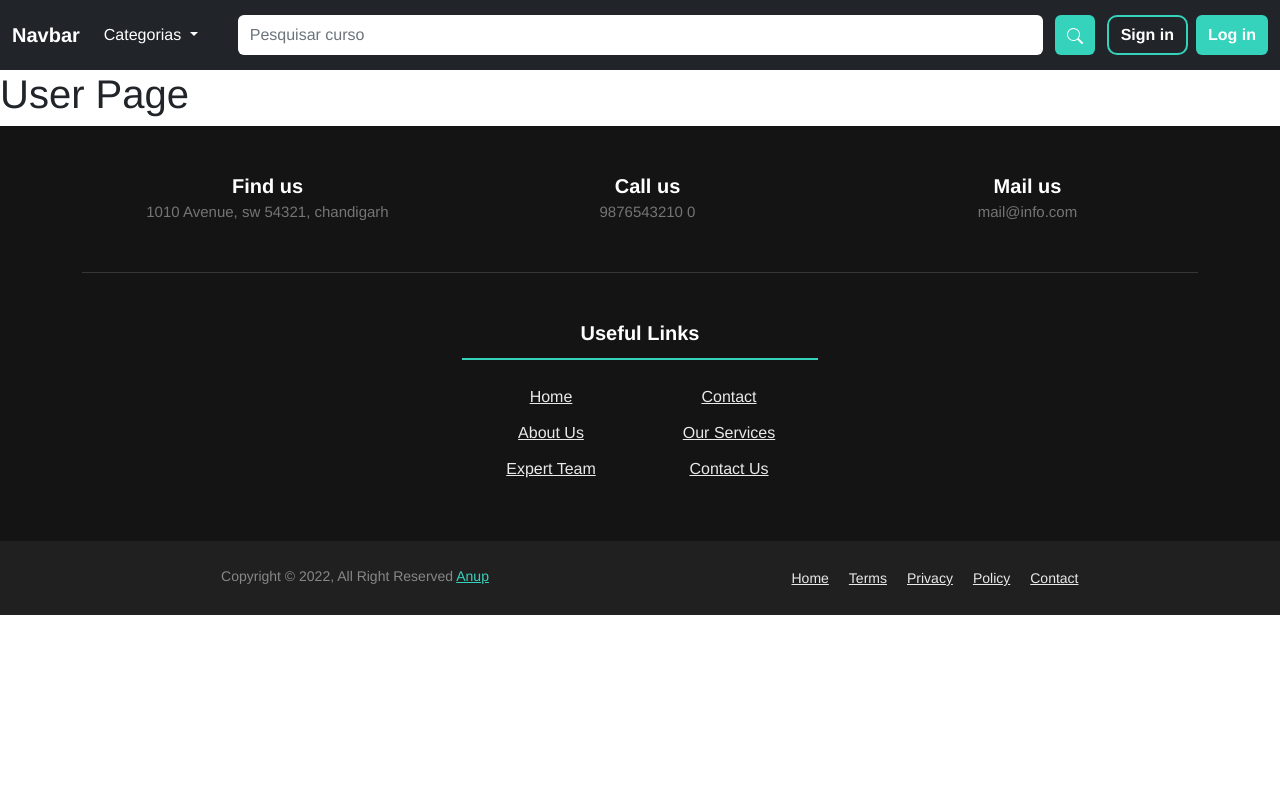
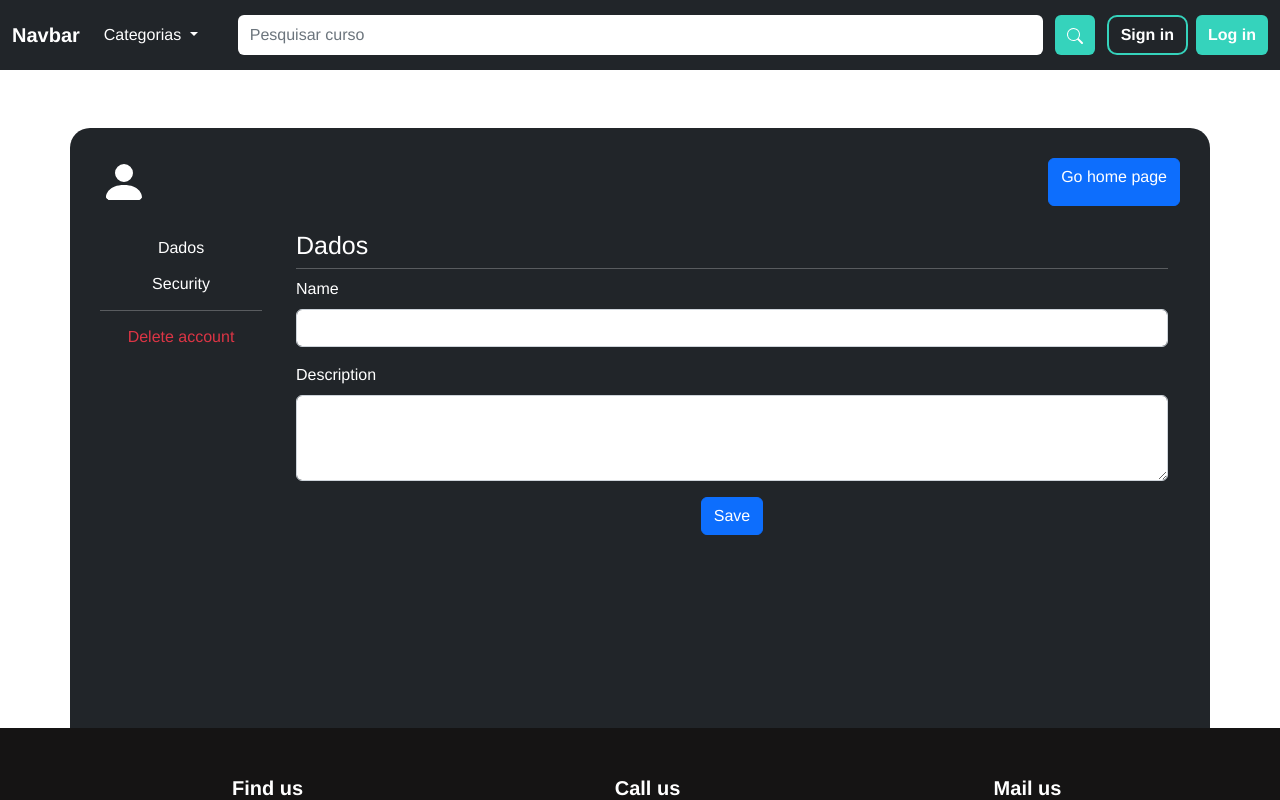
Before and after one commit to Gabriel872/projetoFinal, a Vue app in the folder front_end/: page /user in a window 1280 px wide. Shown: the top 800 px of the page. Built offline with nearby package versions, Linux system fonts and the light colour scheme.

Commit message:
Tela de usuario

```diff
--- a/front_end/src/components/Navbar.vue
+++ b/front_end/src/components/Navbar.vue
@@ -88,6 +88,9 @@ export default {
       login: localStorage.getItem("login"),
       role: localStorage.getItem("userRole")
     }
+  },
+  beforeMount(){
+    // this.login = true;
   },
   methods: {
     logIn() {
--- a/front_end/src/views/LoginView.vue
+++ b/front_end/src/views/LoginView.vue
@@ -23,11 +23,11 @@
                 <input v-on:click="validCredentials()" type="submit" value="Log in" class="btn btn-primary btn-login">
               </div>
               <div class="options">
-                <router-link class="nav-link login-link" to="/instructor" role="button" aria-expanded="false">
+                <router-link class="nav-link login-link" to="/signup" role="button" aria-expanded="false">
                   Register
                 </router-link>
                 <router-link class="nav-link login-link" to="/instructor" role="button" aria-expanded="false">
-                  Forget password
+                  Forgot password
                 </router-link>
               </div>
             </form>
--- a/front_end/src/views/SignUpView.vue
+++ b/front_end/src/views/SignUpView.vue
@@ -113,13 +113,17 @@ export default {
         var valid = this.validEmail(this.obj_register.user_email);
         if (valid) {
           this.register();
-          // this.goHomeView();
+          if (localStorage.getItem("login")) {
+            this.goHomeView();
+          }
         }
       }
     },
     async register() {
       this.obj_register.user_role = "user"
-      await fetch("https://localhost:7114/api/Cadastro", {
+      this.obj_register.user_description = "Description..."
+
+      await fetch(`https://localhost:7114/api/Cadastro`, {
         method: "post",
         headers: {
           "Accept": "application/json",
@@ -131,10 +135,16 @@ export default {
       localStorage.removeItem("login");
       localStorage.removeItem("userRole");
       localStorage.removeItem("userId");
+      localStorage.removeItem("userName");
+      localStorage.removeItem("userEmail")
+      localStorage.removeItem("userDescription");
 
       localStorage.setItem("login", true);
       localStorage.setItem("userRole", this.obj_register.user_role);
       localStorage.setItem("userId", this.obj_register.id_user);
+      localStorage.setItem("userName", this.obj_register.user_name);
+      localStorage.setItem("userEmail", this.obj_register.user_email);
+      localStorage.setItem("userDescription", this.obj_register.user_description);
     },
     validEmail(input) {
       var validRegex = /^[a-zA-Z0-9.!#$%&'*+/=?^_`{|}~-]+@[a-zA-Z0-9-]+\.[a-zA-Z0-9-]+$/;
--- a/front_end/src/views/UserView.vue
+++ b/front_end/src/views/UserView.vue
@@ -1,15 +1,194 @@
 <template>
   <div class="view">
-    <section>
-      <h1>User Page</h1>
+    <section class="container"
+      style="padding: 30px; background-color: #212529; margin-top: 8rem; height:600px; border-radius: 20px 20px 0px 0px; color: white;">
+      <div class="row mb-2 mb-custom">
+        <div class="flex flex-header">
+          <div class="flex perfil">
+            <svg xmlns="http://www.w3.org/2000/svg" size="48" width="48" height="48" fill="currentColor"
+              class="bi bi-person-fill avatar" viewBox="0 0 16 16">
+              <path d="M3 14s-1 0-1-1 1-4 6-4 6 3 6 4-1 1-1 1H3zm5-6a3 3 0 1 0 0-6 3 3 0 0 0 0 6z" />
+            </svg>
+            <div class="">
+              <h1 style="font-size: 25px; margin-bottom:0px;">{{user_name}}</h1>
+              <p style="margin-bottom:0px;">{{user_role}}</p>
+            </div>
+          </div>
+          <router-link class="btn btn-primary" style="" to="/">
+            Go home page
+          </router-link>
+        </div>
+      </div>
+      <div class="row">
+        <div class="col-2" style="padding-right:10px;">
+          <div>
+            <button v-on:click="option = 0" class="btn btn-primary btn-custom"
+              style="display:block; width: 100%;">Dados</button>
+            <button v-on:click="option = 1" class="btn btn-primary btn-custom"
+              style="display:block; width: 100%;">Security</button>
+            <hr>
+            <button v-on:click="confirmDeleteAccount()" class="btn btn-danger btn-custom"
+              style="display:block; width: 100%;">Delete account</button>
+          </div>
+        </div>
+        <div class="col-10">
+          <div v-if="option == 0" class="container-fluid" style="">
+            <div class="row">
+              <h1 class="title" style="font-size: 25px;">Dados</h1>
+            </div>
+            <hr>
+            <div class="row">
+              <div class="mb-3">
+                <label for="nameFormControlInput1" class="form-label">Name</label>
+                <input v-model="obj_user.user_name" type="text" class="form-control" id="nameFormControlInput1"
+                  :placeholder="user_name">
+              </div>
+              <div class="mb-3">
+                <label for="exampleFormControlTextarea1" class="form-label">Description</label>
+                <textarea v-model="obj_user.user_description" class="form-control" id="exampleFormControlTextarea1"
+                  rows="3" :placeholder="user_description"></textarea>
+              </div>
+            </div>
+          </div>
+          <div v-if="option == 1" class="container-fluid" style="">
+            <div class="row">
+              <h1 class="title" style="font-size: 25px;">Security</h1>
+            </div>
+            <hr>
+            <div class="row">
+              <div class="mb-3">
+                <label for="passwordFormControlInput1" class="form-label">Password</label>
+                <input v-model="obj_user.user_password" type="text" class="form-control"
+                  id="passwordFormControlInput1" :placeholder="user_password">
+              </div>
+              <div class="mb-3">
+                <label for="emailFormControlnput1" class="form-label">Email</label>
+                <input v-model="obj_user.user_email" type="email" class="form-control" id="emailFormControlnput1"
+                  :placeholder="user_email">
+              </div>
+            </div>
+          </div>
+          <div class="container-fluid">
+            <div class="row">
+              <div class="container-fluid flex" style="justify-content: center;">
+                <button v-on:click="updateUser()" class="btn btn-primary" style="padding: 10px>">Save</button>
+              </div>
+            </div>
+          </div>
+        </div>
+      </div>
     </section>
   </div>
 </template>
 
 <script>
 
+export default {
+  data() {
+    return {
+      option: 0,
+      obj_user: {},
+      id_user: localStorage.getItem("userId"),
+      user_name: localStorage.getItem("userName"),
+      user_email: localStorage.getItem("userEmail"),
+      user_role: localStorage.getItem("userRole"),
+      user_description: localStorage.getItem("userDescription")
+    }
+  },
+  methods: {
+    confirmDeleteAccount() {
+      var a = confirm("Deseja deletar a conta?");
+
+      if (a) {
+        this.deleteAccount();
+      }
+
+    },
+    async deleteAccount() {
+      await fetch(``, {
+        method: "DELETE",
+        headers: {
+          "Accept": "application/json",
+          "Content-Type": "application/json"
+        }
+      });
+    },
+    async updateUser() {
+      await fetch(``, {
+        method: "PUT",
+        headers: {
+          "Accept": "application/json",
+          "Content-Type": "application/json"
+        },
+        body: JSON.stringify(this.obj_user)
+      });
+    }
+  }
+}
 </script>
 
 <style scouped>
+.flex-header {
+  justify-content: space-between;
+}
 
+.flex {
+  display: flex;
+}
+
+.perfil {
+  align-items: center;
+}
+
+.avatar {
+  margin-right: 10px;
+  display: inline-block;
+  overflow: hidden;
+  line-height: 1;
+  vertical-align: middle;
+  border-radius: 50%;
+}
+
+.btn-custom {
+  display: block;
+  width: 100%;
+  background-color: transparent;
+  border: none;
+}
+
+.btn-custom:hover {
+  background-color: #008a75;
+}
+
+.btn-custom:focus {
+  outline: none;
+  box-shadow: none;
+  border: none;
+  background-color: #35d3bc;
+}
+
+.mb-custom {
+  margin-bottom: 1.5rem !important;
+}
+
+.btn-danger {
+  color: #dc3545;
+}
+
+.btn-danger:hover {
+  color: white;
+  background-color: #dc3545;
+}
+
+.btn-danger:focus {
+  background-color: #dc3545;
+}
+
+.title {
+  margin-bottom: 0px;
+}
+
+hr {
+  margin: .5rem 0;
+}
 </style>
```
Also changed, not shown: front_end/src/img/perfil.png (added).
